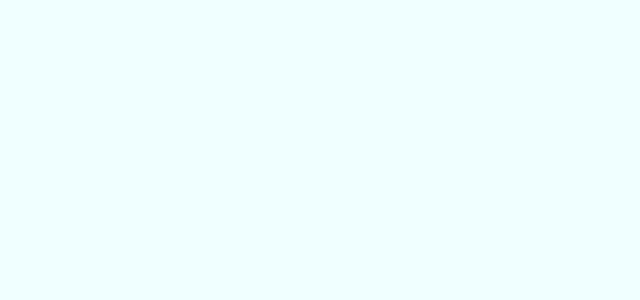
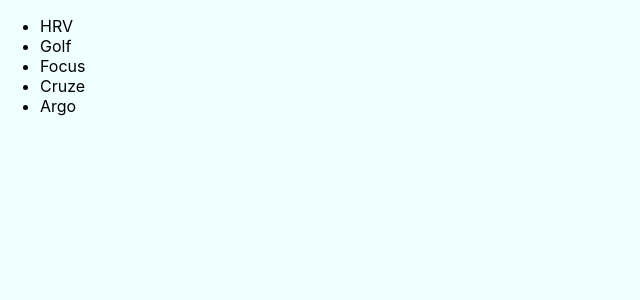
Before and after one commit to Eronrhcp/Ola-Mundo, a React (Create React App) app in the folder projeto02/helloreact/: page / in a window 1280 px wide. Shown: the top 300 px of the page, without its empty margins (0-640 px from the left). Built offline with nearby package versions, Linux system fonts and the light colour scheme.

Commit message:
Summary Carros

```diff
--- a/projeto02/helloreact/src/App.js
+++ b/projeto02/helloreact/src/App.js
@@ -1,14 +1,11 @@
 import React, { useState } from "react"
 import './App.css'
+import Carros from "./componentes/Carros"
 
 
-function App() {
-  let [num, setNum] = useState(10)
+export default function App() {
 
   return (
-    <>
-    </>
+    <Carros />
   )
 }
-
-export default App
--- /dev/null
+++ b/projeto02/helloreact/src/componentes/Carros.js
@@ -0,0 +1,18 @@
+import React from "react";
+
+export default function Carros() {
+    let carros = ['HRV', 'Golf', 'Focus', 'Cruze', 'Argo']
+
+    let listaCarros = carros.map(
+        (c) =>
+            <li>{c}</li>
+    )
+    return (
+        <div>
+            <ul>
+                {listaCarros}
+            </ul>
+        </div>
+    )
+
+}
```
